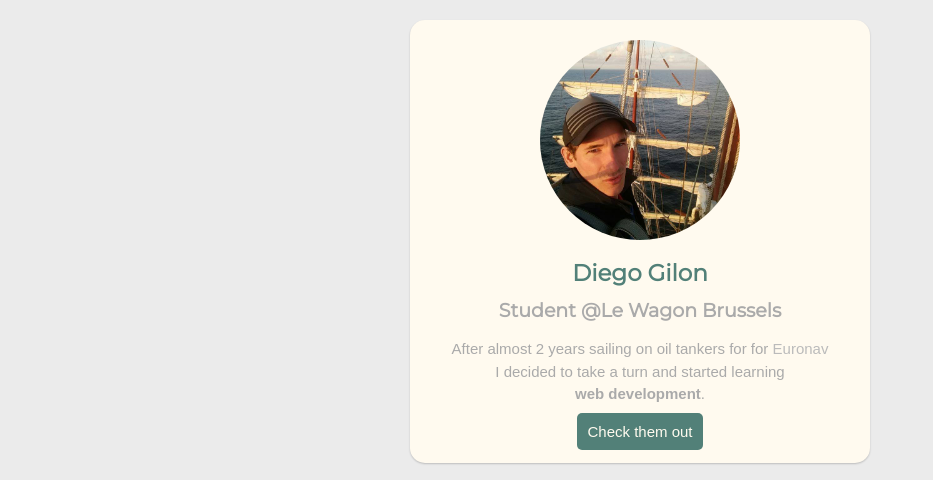
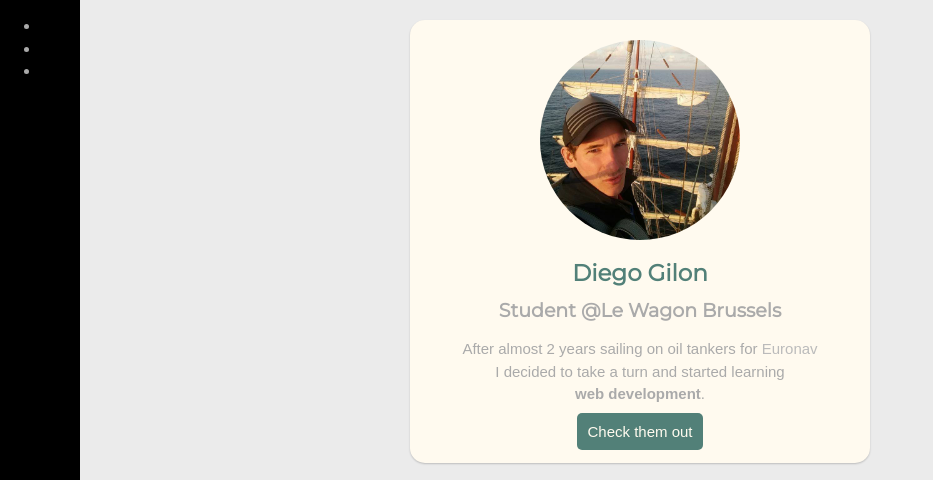
Before and after one commit to CaptainDiego/profile, a plain HTML site: page index.html in a window 1280 px wide. Shown: the top 480 px of the page, without its empty margins (0-933 px from the left). Drawn offline with Linux system fonts and the light colour scheme.

Commit message:
adding a sidebar

```diff
--- a/index.html
+++ b/index.html
@@ -9,14 +9,20 @@
 </head>
 <body>
 
+  <div id="sidebar">
+    <ul>
+      <li><a href=""></a></li>
+      <li><a href=""></a></li>
+      <li><a href=""></a></li>
+    </ul>
+  </div>
   <div class="container">
-
     <div class="card text-center">
       <img src="images/me.jpg" alt="Diego Gilon" width="200px" class="img-circle">
       <h1>Diego Gilon</h1>
       <h2>Student @Le Wagon Brussels</h2>
       <p>
-        After almost 2 years sailing on oil tankers for for <a href="https://www.euronav.com/" target="_blank">Euronav</a> <br> I decided to take a turn and started learning <br> <strong>web development</strong>.
+        After almost 2 years sailing on oil tankers for <a href="https://www.euronav.com/" target="_blank">Euronav</a> <br> I decided to take a turn and started learning <br> <strong>web development</strong>.
       </p>
       <a href="https://www.lewagon.com/" target="_blank" class= "btn-green">Check them out</a>
     </div>
--- a/style.css
+++ b/style.css
@@ -6,6 +6,16 @@ body {
   font-size:15px;
   margin: 15px;
   line-height: 1.5em;
+}
+
+#sidebar {
+  background-color: black;
+  position: fixed;
+  left: 0px;
+  top: 0px;
+  bottom: 0px;
+  width: 80px;
+  text-align: center;
 }
 
 .icon {
```
